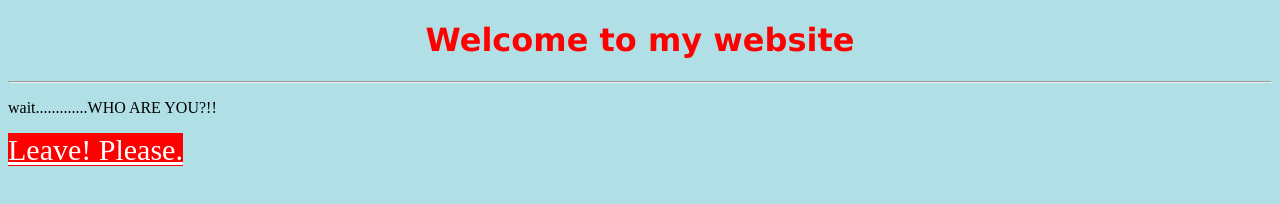
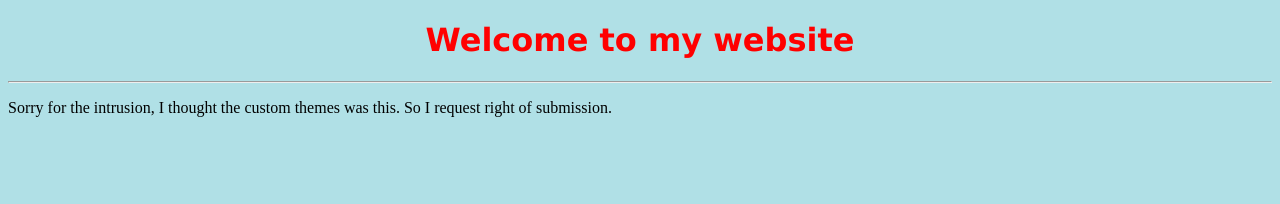
Before and after one commit to NekoSaan/nekosaan.github.io, a plain HTML site: page index.html in a window 1280 px wide. Drawn offline with Linux system fonts and the light colour scheme.

Commit message:
Update index.html

```diff
--- a/index.html
+++ b/index.html
@@ -7,7 +7,6 @@
   <body style="background-color:PowderBlue">
       <h1 style="font-family:Verdana;color:red;text-align:center">Welcome to my website</h1>
       <hr />
-      <p>wait.............WHO ARE YOU?!!</p>
-      <a href="https://www.google.com/" style="background-color:red;color:white;font-size:30px">Leave! Please.</a>
+      <p>Sorry for the intrusion, I thought the custom themes was this. So I request right of submission.</p>
     </body>
 </html>
```
